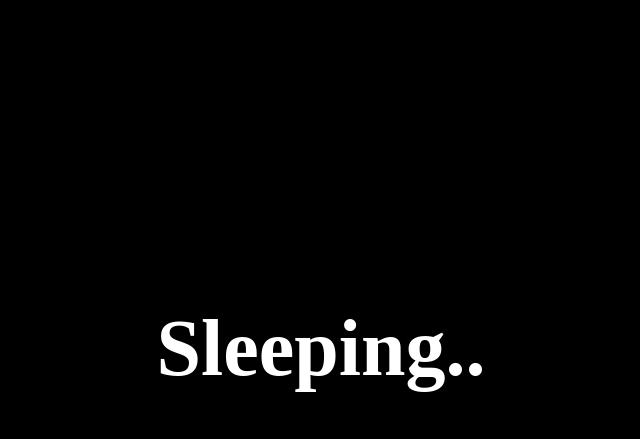
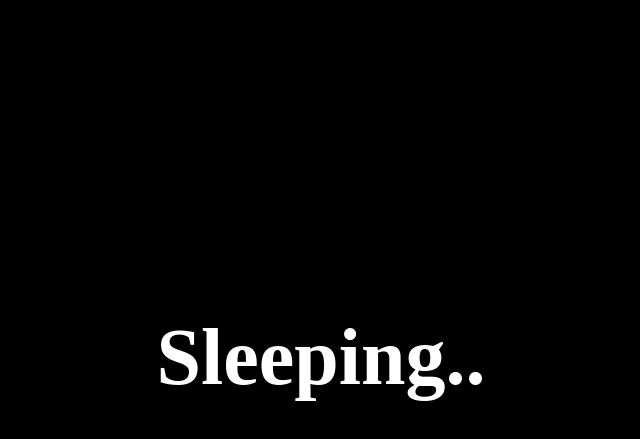
Before and after one commit to ThisIsSaravana/iamsaravanan, a plain HTML site: page index.html in a window 1280 px wide. Shown: the part 51-490 px from the top of the page, without its empty margins (319-959 px from the left). Drawn offline with Linux system fonts and the light colour scheme.

Commit message:
Update index.html

```diff
--- a/index.html
+++ b/index.html
@@ -5,9 +5,15 @@
     <meta name="viewport" content="width=device-width, initial-scale=1.0">
     <title>Saravanan</title>
 </head>
-<body style="background: black">
-    <h1 style="text-align: center;color:white; font-size:80px;
-    padding: 300px 0 0;">Sleeping..</h1>
+<body style="    background: black;
+    display: flex;
+    height: 100vh;
+    align-items: center;
+    justify-content: center;">
+    <h1 style="text-align: center;
+    color: white;
+    font-size: 80px;
+    margin: 0;">Sleeping..</h1>
 <!--     <p style="text-align: center;color:white;
     padding: 0 0 300px 0;">Coming soon..</p> -->
 </body>
```
